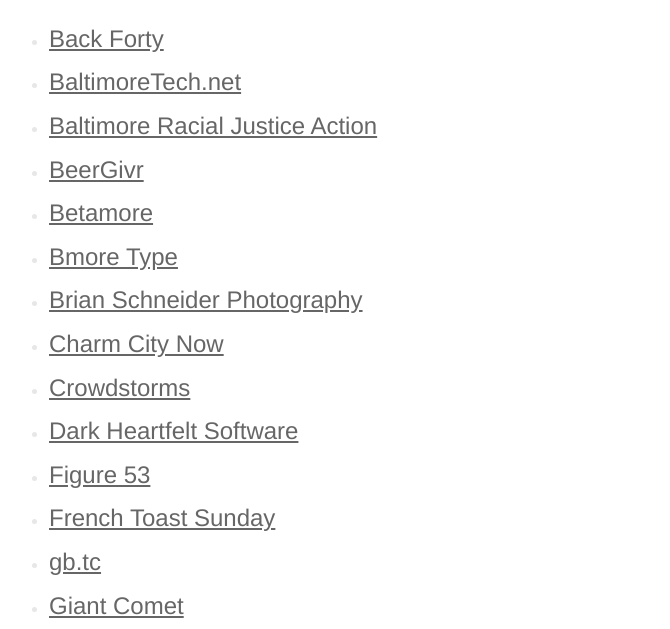
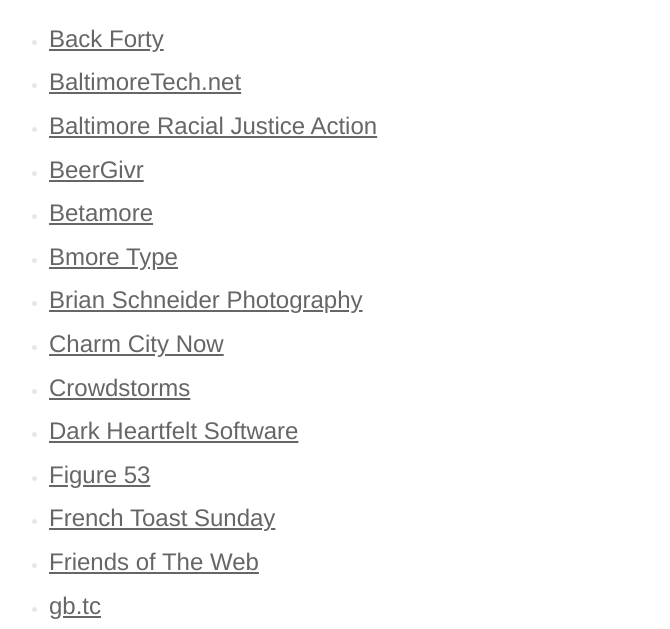
Before and after one commit to Figure53/madewithlove, a plain HTML site: page index.html in a window 1280 px wide. Shown: the part 162-791 px from the top of the page, without its empty margins (286-956 px from the left). Drawn offline with Linux system fonts and the light colour scheme.

Commit message:
Adding Friends of The Web.

```diff
--- a/index.html
+++ b/index.html
@@ -33,6 +33,7 @@
           <li><a href="http://www.darkheartfelt.com/">Dark Heartfelt Software</a></li>
           <li><a href="http://figure53.com">Figure 53</a></li>
 	  <li><a href="http://www.frenchtoastsunday.com/">French Toast Sunday</a></li>
+	  <li><a href="http://friendsoftheweb.com/">Friends of The Web</a></li>
           <li><a href="http://gb.tc/">gb.tc</a></li>
           <li><a href="http://giantcomet.com">Giant Comet</a></li>
 	  <li><a href="http://www.guidemytech.com/">GuideMyTech</a></li>
```
